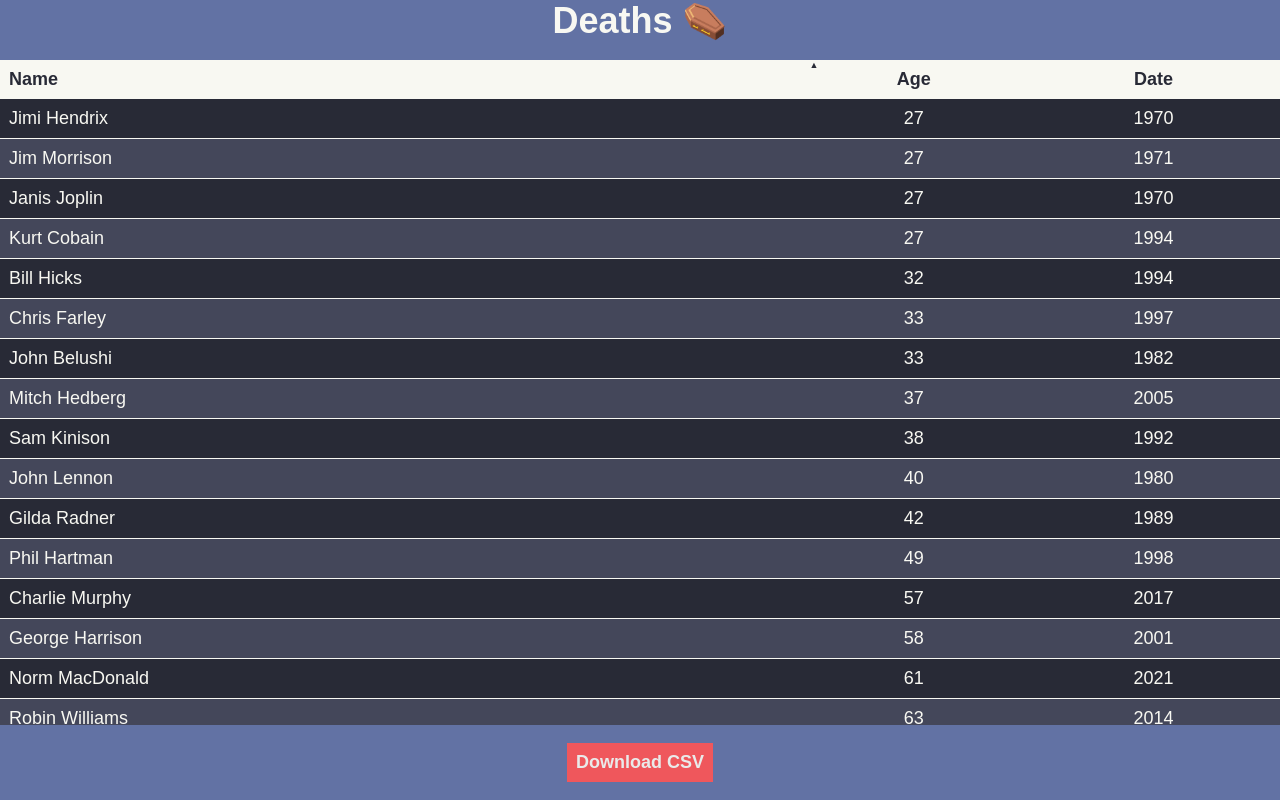
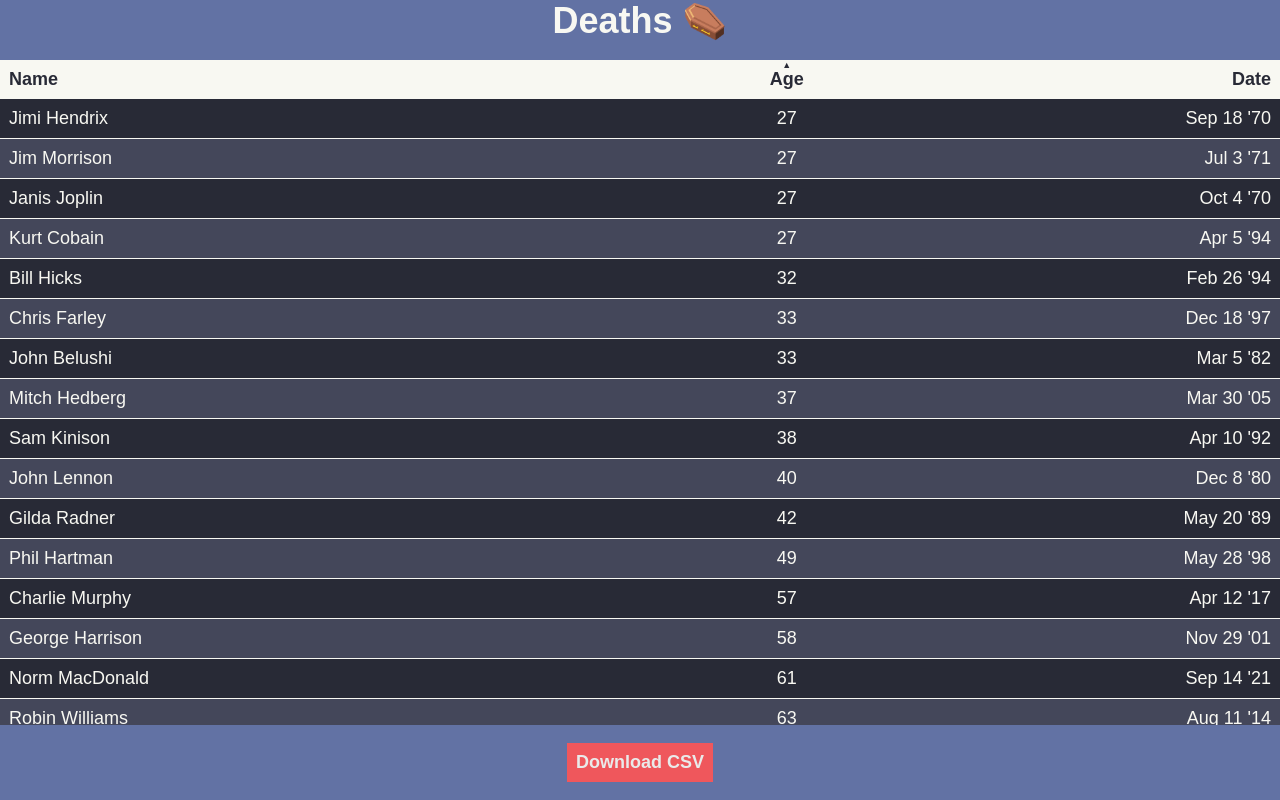
Before and after one commit to braden337/deaths, a Svelte app: page / in a window 1280 px wide. Built offline with nearby package versions, Linux system fonts and the light colour scheme.

Commit message:
fix all positioning issues

```diff
--- a/src/App.svelte
+++ b/src/App.svelte
@@ -68,7 +68,6 @@ async function loadDeaths() {
   display: grid;
   grid-template-rows: 1fr auto;
   justify-content: center;
-  align-content: space-between;
 }
 
 header,
@@ -82,9 +81,8 @@ header {
 }
 
 main {
-  margin: env(safe-area-inset-top, 1rem) 0 0;
+  margin-top: env(safe-area-inset-top, 1rem);
   width: 100vw;
-  height: 100%;
   overflow-y: scroll;
 }
 
@@ -92,7 +90,5 @@ footer {
   padding: 1rem;
   width: 100%;
   background-color: #6272a4;
-  position: relative;
-  z-index: 1;
 }
 </style>
--- a/src/lib/DeathTable.svelte
+++ b/src/lib/DeathTable.svelte
@@ -48,7 +48,7 @@ function sort(col: DeathKey) {
         <tr>
           {#each columns as key}
             {#if key === 'date'}
-              <td>{dayjs(death[key]).format('YYYY')}</td>
+              <td>{dayjs(death[key]).format("MMM D 'YY")}</td>
             {:else}
               <td>{death[key]}</td>
             {/if}
@@ -79,6 +79,10 @@ table {
     &:nth-of-type(n + 2) {
       text-align: center;
     }
+
+    &:nth-of-type(3) {
+      text-align: right;
+    }
   }
 
   & th {
@@ -87,6 +91,7 @@ table {
       content: attr(data-arrow);
       position: absolute;
       left: 0.5rem;
+      right: 0.5rem;
       top: 0;
       font-size: 0.5rem;
     }
```
